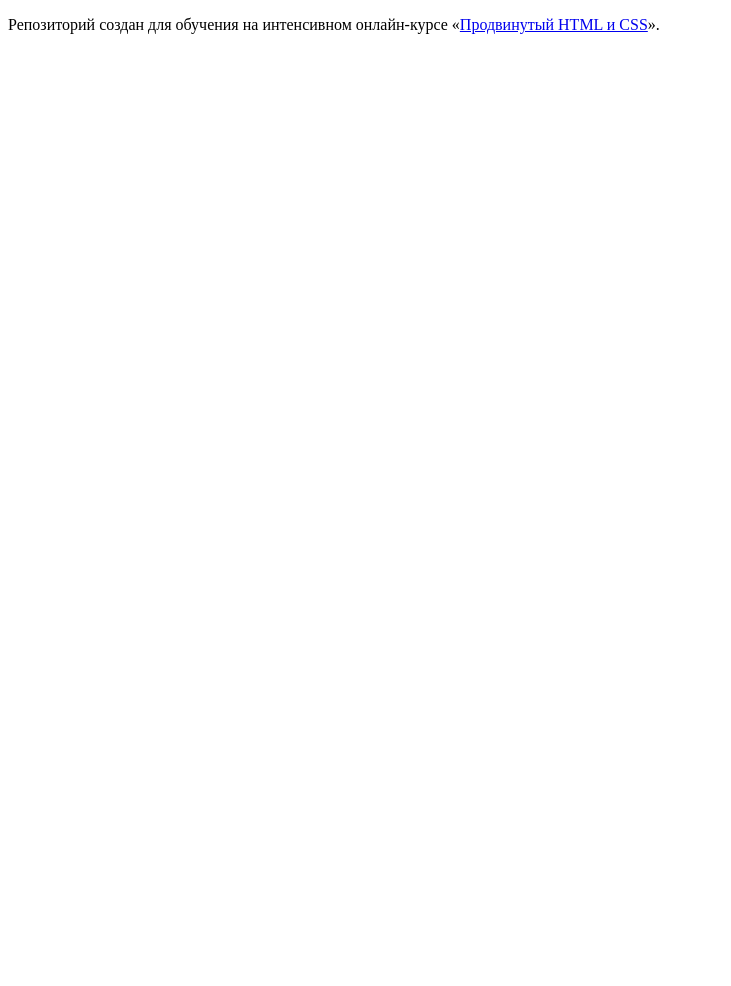
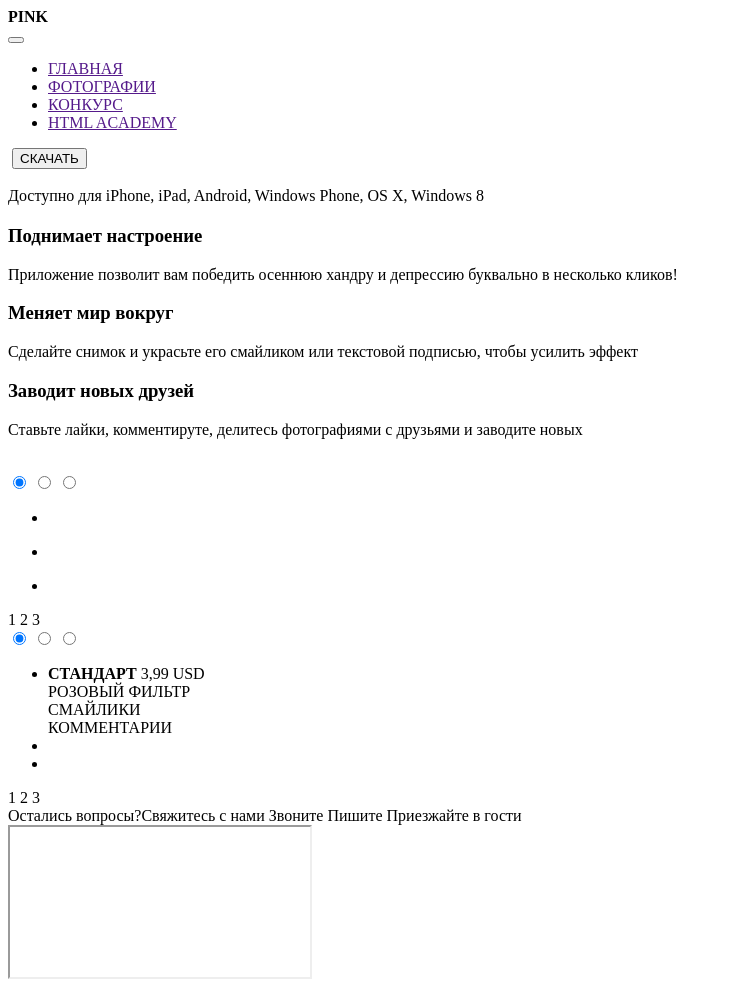
Before and after one commit to AlexNuclear/210747-pink, a website: page index.html in a window 1280 px wide. Shown: the whole page, without its empty margins (0-731 px from the left). Before the commit the page ends 800 px from the top, so only its background shows below. Drawn offline with Linux system fonts and the light colour scheme.

Commit message:
index html разметка

```diff
--- a/index.html
+++ b/index.html
@@ -5,8 +5,112 @@
     <title>HTML Academy: Пинк</title>
   </head>
   <body>
-
-    <p>Репозиторий создан для обучения на интенсивном онлайн‑курсе «<a href="https://htmlacademy.ru/intensive/adaptive">Продвинутый HTML и CSS</a>».</p>
-
+    <header class="page-header">
+    	<b class="page-header__logo">PINK</b>
+    	<nav class="main-nav  main-nav--closed">
+    		<button class="main-nav__burger"></button>
+    		  <div class="main-nav__wrapper">
+    		  	<ul class="main-nav__list">
+    		  		<li class="main-nav__item main-nav__item--active"> <a href="">ГЛАВНАЯ</a></li>
+    		  		<li class="main-nav__item"><a href="">ФОТОГРАФИИ</a></li>
+    		  		<li class="main-nav__item"><a href="">КОНКУРС</a></li>
+    		  		<li class="main-nav__item"><a href="">HTML ACADEMY</a></li>
+    		  	</ul>
+    		  </div>
+    	</nav>
+    </header>
+    <section class="download">
+    	<div src="" alt="" class="download__wrapper">
+    	  <img src="" alt="" class="download__banner">
+        <!-- Вопрос:Кнопка является блоком и элементом блока скачать.Как должен называться элемент?-->
+    	  <button class="download  button">СКАЧАТЬ</button>
+    	  <div class="download__logos">
+    	  	<img src="" alt="" class="download__logo">
+    	  	<img src="" alt="" class="download__logo">
+    	  	<img src="" alt="" class="download__logo">
+    	  </div>
+    	  <span class="download__text">Доступно для iPhone, iPad, Android, Windows Phone, OS X, Windows 8</span>
+    	</div>
+    </section>
+    <section class="features">
+    	<header class="features__header">
+    		<h2 class="features__slogan"></h2>
+    	</header>
+    	<div class="features-item">
+    		<h3 clas="features-item__header">Поднимает настроение</h3>
+    		<p clas="features-item__text">Приложение позволит вам победить осеннюю хандру и депрессию буквально в несколько кликов!</p>
+    	</div>
+      <div class="features-item">
+        <h3 clas="features-item__header">Меняет мир вокруг</h3>
+        <p clas="features-item__text">Сделайте снимок и украсьте его смайликом или текстовой подписью, чтобы усилить эффект</p>
+      </div>
+      <div class="features-item">
+        <h3 clas="features-item__header">Заводит новых друзей</h3>
+        <p clas="features-item__text">Ставьте лайки, комментируте, делитесь фотографиями с друзьями и заводите новых</p>
+      </div>
+      <img src="" alt="" class="features__image">
+    </section>
+    <!--Вопрос: slider используется и в блоке коментов и в блоке тарифов,соответственно блоки перестают быть независимыми.Допустимо ли это?-->
+    <section class="comments">
+      <div class="comments__wrapper slider"></div>
+        <input class="slider__input" type="radio" name="" id="comments-input-1" checked>
+        <input class="slider__input" type="radio" name="" id="comments-input-2">
+        <input class="slider__input" type="radio" name="" id="comments-input-3">
+        <ul class="comments__list">
+          <li class="comments__item--active slider__item">
+            <b class="comments__ author-name"></b>
+            <p class="comments__ author-text"></p>
+          </li>
+          <li class="comments__item slider__item">
+            <b class="comments__ author-name"></b>
+            <p class="comments__ author-text"></p>
+          </li>
+          <li class="comments__item slider__item">
+            <b class="comments__ author-name"></b>
+            <p class="comments__ author-text"></p>
+          </li>
+        </ul>
+        <div class="comments__toggles slider__toggles">
+          <label class="slider__toggle" for="comments-input-1">1</label>
+          <label class="slider__toggle" for="comments-input-2">2</label>
+          <label class="slider__toggle" for="comments-input-3">3</label>
+          </div>
+      </div>
+    </section>
+    <section class="tariffs slider">
+      <div class="tariffs__wrapper">
+        <input class="slider__input" type="radio" name="" id="tariffs-input-1" checked>
+        <input class="slider__input" type="radio" name="" id="tariffs-input-2">
+        <input class="slider__input" type="radio" name="" id="tariffs-input-3">
+        <ul class="tariffs__list">
+          <li class="tariffs__item--active slider__item">
+            <b class="tariffs__tariff">СТАНДАРТ</b>
+            <span class="tariffs__price">3,99 USD</span>
+            <div class="tariffs__option">РОЗОВЫЙ ФИЛЬТР</div>
+            <div class="tariffs__option">СМАЙЛИКИ</div>
+            <div class="tariffs__option">КОММЕНТАРИИ</div>
+          </li>
+          <li class="tariffs__item slider__item">
+          </li>
+          <li class="tariffs__item slider__item">
+          </li>
+        </ul>
+        <div class="tariffs__toggles slider__toggles">
+          <label class="slider__toggle" for="tariffs-input-1">1</label>
+          <label class="slider__toggle" for="tariffs-input-2">2</label>
+          <label class="slider__toggle" for="tariffs-input-3">3</label>
+          </div>
+      </div>
+    </section>
+    <!--Куда засунуть ссылки телефона,е-мейла и адреса-->
+    <section class="contact-us">
+      <span class="contact-us__heading">Остались вопросы?Свяжитесь с нами</span>
+      <span class="contact-us__phone">Звоните</span>
+      <span class="contact-us__e-mail">Пишите</span>
+      <span class="contact-us__adress">Приезжайте в гости</span>
+    </section>
+    <section class="map">
+      <iframe></iframe>
+    </section>
   </body>
 </html>
```
